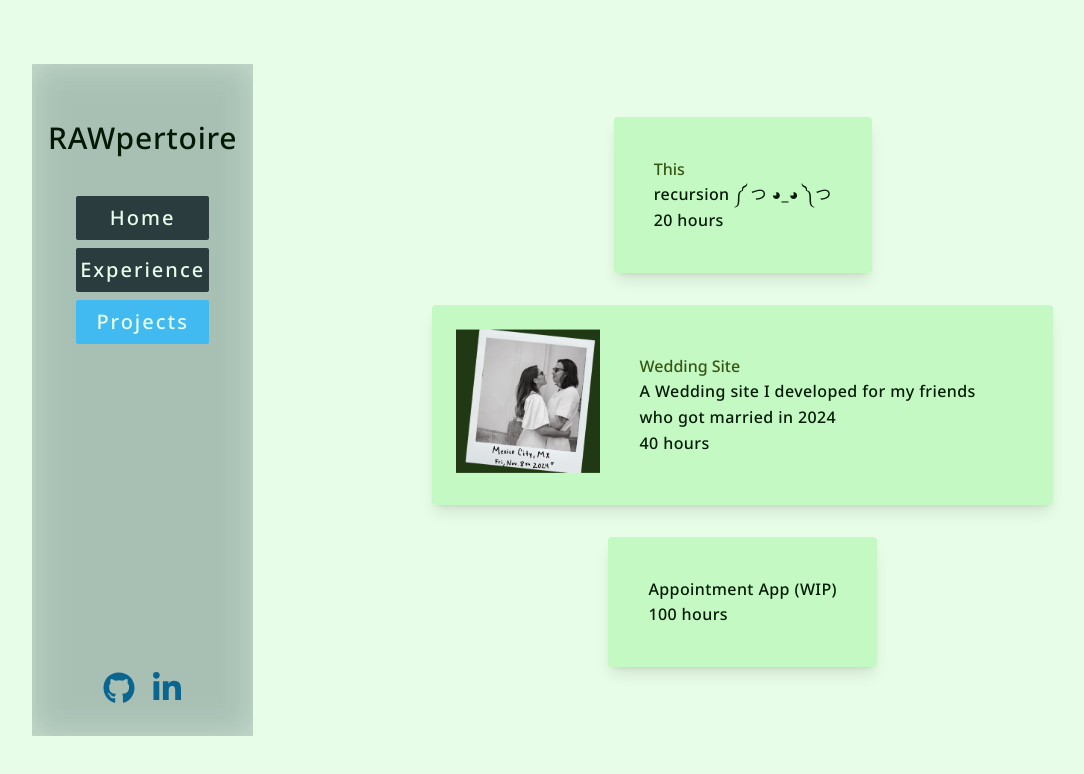
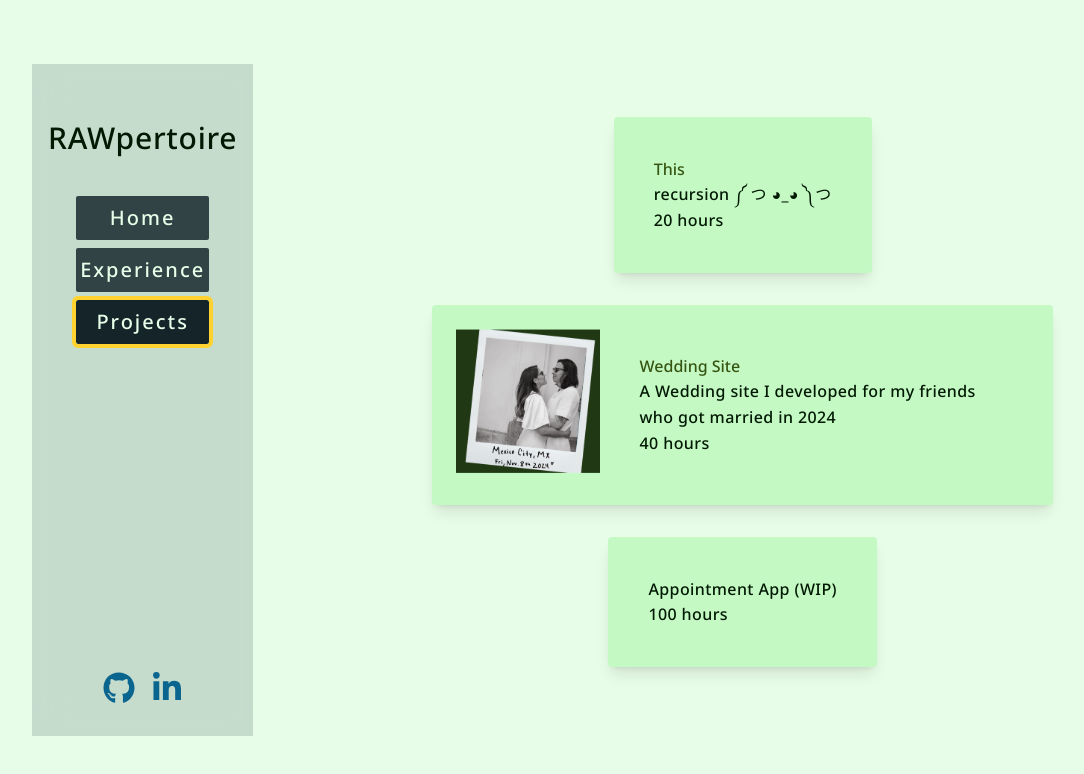
Before and after one commit to RAWoiwode/rawpertoire, a Next.js app: page /projects in a window 1280 px wide. Shown: the top 774 px of the page, without its empty margins (32-1116 px from the left). Built offline with nearby package versions, Linux system fonts and the light colour scheme.

Commit message:
Working on SideNav animation to create a smoother look and let animation play out fully before navigating

```diff
--- a/app/components/SideNav.tsx
+++ b/app/components/SideNav.tsx
@@ -1,7 +1,7 @@
 "use client";
 
 import Link from "next/link";
-import { usePathname } from "next/navigation";
+import { usePathname, useRouter } from "next/navigation";
 import { FaGithub, FaLinkedinIn } from "react-icons/fa6";
 
 import Header from "./Header";
@@ -53,13 +53,27 @@ const navItems = [
  */
 const SideNav = (): JSX.Element => {
   const pathname = usePathname();
+  const router = useRouter();
+
+  const handleNavClick = (
+    e: React.MouseEvent<HTMLAnchorElement>,
+    path: string,
+  ) => {
+    e.preventDefault();
+    const target = e.currentTarget;
+
+    // Add animation class
+    target.classList.add("animate-flash");
+
+    // Wait for animation to complete before navigating
+    setTimeout(() => {
+      router.push(path);
+    }, 400); // Slightly shorter than animation duration to feel more responsive
+  };
 
   return (
-    <div className="relative flex flex-auto flex-col py-8 lg:my-12 lg:ml-12">
-      {/* Background Blur Layer using ::before */}
-      <div className="bg-secondary-100/15 absolute inset-0 backdrop-blur-lg before:absolute before:inset-0 before:backdrop-blur-lg" />
-      {/* Main Content (Unblurred) */}
-      <div className="relative flex flex-1 flex-col">
+    <aside className="relative flex flex-auto flex-col lg:my-12 lg:ml-12">
+      <div className="bg-secondary-100/15 relative flex flex-1 flex-col py-8 backdrop-blur-lg">
         <Header />
 
         {/* Navigation Links (Expands to push IconLinks to the bottom) */}
@@ -68,7 +82,12 @@ const SideNav = (): JSX.Element => {
             <Link
               key={item.path}
               href={item.path}
-              className={`bg-secondary-50/75 text-text-950 mx-auto w-3/5 rounded-xs py-2 text-center text-xl tracking-widest transition-all duration-200 ${item.path === pathname ? "bg-secondary-600 outline-0" : "hover:outline-accent-500 outline-4 outline-transparent"}`}
+              onClick={(e) => handleNavClick(e, item.path)}
+              className={`text-text-950 mx-auto w-3/5 rounded-xs py-2 text-center text-xl tracking-widest transition-all duration-200 ${
+                item.path === pathname
+                  ? "bg-secondary-50/90 outline-4 outline-amber-300"
+                  : "hover:outline-accent-500 bg-secondary-50/75 outline-4 outline-transparent"
+              }`}
             >
               {item.name}
             </Link>
@@ -90,7 +109,7 @@ const SideNav = (): JSX.Element => {
           </li>
         </ul>
       </div>
-    </div>
+    </aside>
   );
 };
 
--- a/app/globals.css
+++ b/app/globals.css
@@ -62,6 +62,17 @@
   --color-accent-800: oklch(91.01% 0.095 128.07);
   --color-accent-900: oklch(95.51% 0.049 127.38);
   --color-accent-950: oklch(97.75% 0.024 127.57);
+
+  --animate-flash: flash 0.5s ease-in forwards;
+  @keyframes flash {
+    0%,
+    100% {
+      background-color: oklch(16.69% 0.028 227.22);
+    }
+    10% {
+      background-color: oklch(97.43% 0.038 146.49);
+    }
+  }
 }
 
 @layer base {
```
Also changed, not shown: app/layout.tsx (+8 -0 lines).
